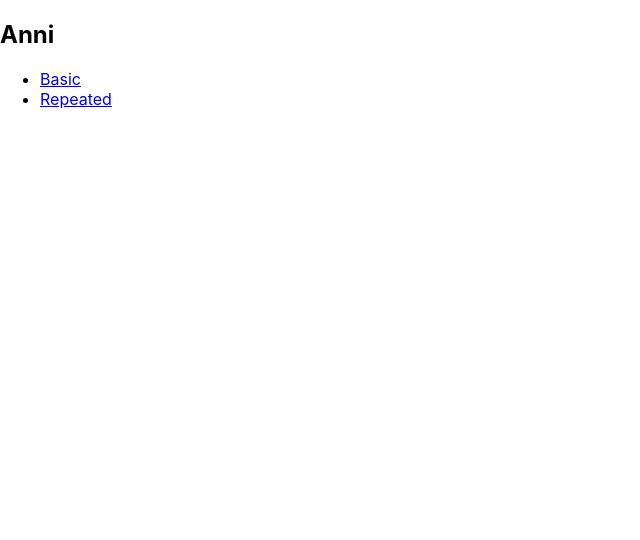
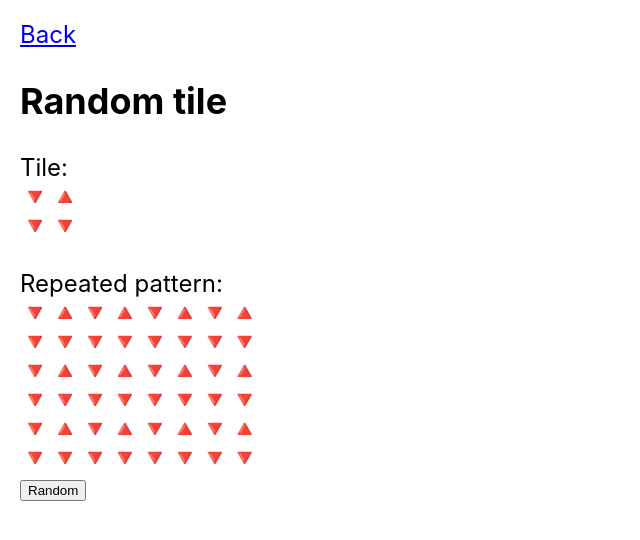
Before and after one commit to atomcorp/patterns, a React (Create React App) app: page /random-tiles in a window 1280 px wide. Shown: the top 540 px of the page, without its empty margins (0-640 px from the left). Built offline with nearby package versions, Linux system fonts and the light colour scheme.

Commit message:
random tile

```diff
--- a/src/Router.tsx
+++ b/src/Router.tsx
@@ -1,10 +1,11 @@
 import React from 'react';
 import {Switch, Route} from 'react-router-dom';
 
-import {Basic, Home, RepeatedPattern} from './pages';
+import {Basic, Home, RepeatedPattern, RandomTiles} from './pages';
 
 const Router = () => (
   <Switch>
+    <Route path="/random-tiles" component={RandomTiles} />
     <Route path="/repeated" component={RepeatedPattern} />
     <Route path="/basic" component={Basic} />
     <Route component={Home} />
--- a/src/index.css
+++ b/src/index.css
@@ -1,14 +1,12 @@
 body {
   margin: 0;
   padding: 0;
-  font-family: -apple-system, BlinkMacSystemFont, "Segoe UI", "Roboto", "Oxygen",
-    "Ubuntu", "Cantarell", "Fira Sans", "Droid Sans", "Helvetica Neue",
-    sans-serif;
+  font-family: -apple-system, BlinkMacSystemFont, "Segoe UI", "Roboto", "Oxygen", "Ubuntu", "Cantarell", "Fira Sans", "Droid Sans", "Helvetica Neue", sans-serif;
+  font-size: 1.5rem;
   -webkit-font-smoothing: antialiased;
   -moz-osx-font-smoothing: grayscale;
 }
 
 code {
-  font-family: source-code-pro, Menlo, Monaco, Consolas, "Courier New",
-    monospace;
+  font-family: source-code-pro, Menlo, Monaco, Consolas, "Courier New", monospace;
 }
--- /dev/null
+++ b/src/pages/RandomTiles.tsx
@@ -0,0 +1,44 @@
+import React, {useState, useEffect} from 'react';
+import {Page, Board} from '../components';
+
+const arrows = ['🔺', '🔻'];
+
+const randomArrow = () => arrows[Math.floor(Math.random() * 2)];
+
+const newPattern = () => [
+  [randomArrow(), randomArrow()],
+  [randomArrow(), randomArrow()],
+];
+
+const gridWithPattern = (x: number, y: number, pattern: string[][]) => {
+  const patternRowLength = pattern.length;
+  const patternColLength = pattern[0].length;
+  return Array(y)
+    .fill(null)
+    .map((_, rowIndex) =>
+      Array(x)
+        .fill(null)
+        .map(
+          (_, colIndex) =>
+            pattern[rowIndex % patternRowLength][colIndex % patternColLength]
+        )
+    );
+};
+
+const RandomTiles = () => {
+  const [pattern, setPattern] = useState(newPattern());
+  const [matrix, setMatrix] = useState(gridWithPattern(8, 6, pattern));
+  useEffect(() => {
+    setMatrix(gridWithPattern(8, 6, pattern));
+  }, [pattern]);
+  return (
+    <Page title="Random tile">
+      Tile: <Board matrix={pattern} />
+      <br />
+      Repeated pattern: <Board matrix={matrix} />
+      <button onClick={() => setPattern(newPattern())}>Random</button>
+    </Page>
+  );
+};
+
+export default RandomTiles;
--- a/src/pages/index.ts
+++ b/src/pages/index.ts
@@ -1,3 +1,4 @@
 export {default as Basic} from './Basic';
 export {default as Home} from './Home';
 export {default as RepeatedPattern} from './RepeatedPattern';
+export {default as RandomTiles} from './RandomTiles';
--- a/src/routes.ts
+++ b/src/routes.ts
@@ -9,6 +9,10 @@ const routes: routesType = {
     path: '/repeated',
     name: 'Repeated',
   },
+  randomTiles: {
+    path: 'random-tiles',
+    name: 'Random tiles',
+  },
 };
 
 export default routes;
```
